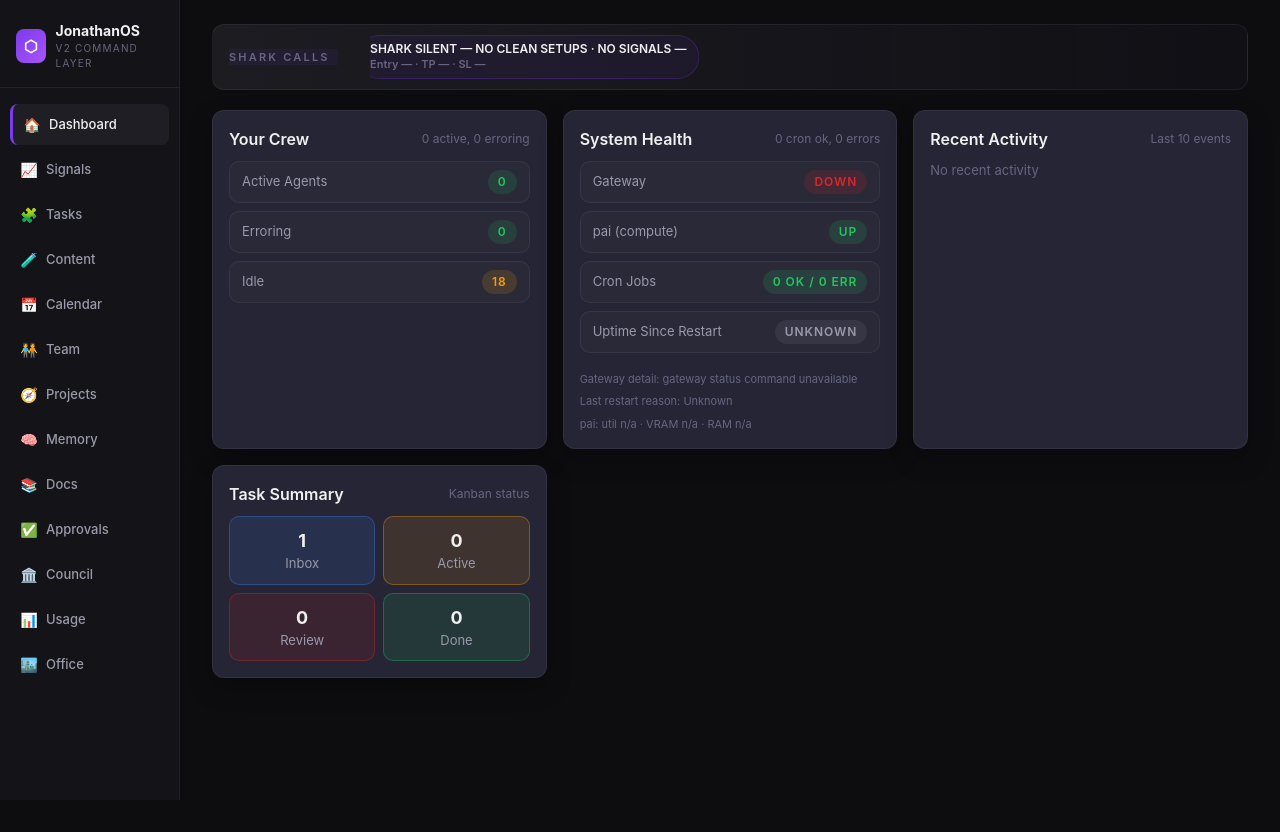
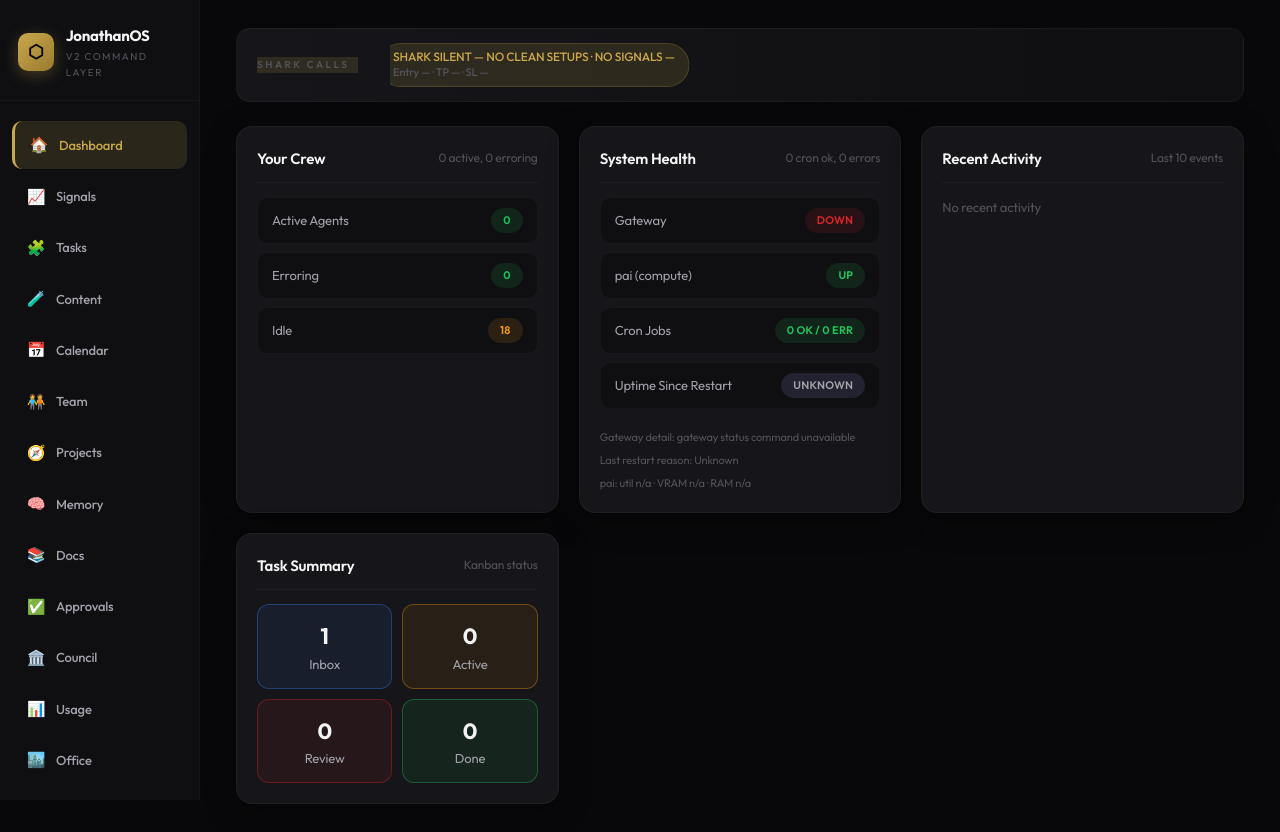
Before and after one commit to Bill-Bott47/mission-control, a Flask app: page / in a window 1280 px wide. Before the commit the page ends 800 px from the top, so only its background shows below. Run offline with Flask 3, Linux system fonts and the light colour scheme; data comes from the database, SQL or seed files in the repository; data that the repository does not hold is empty.

Commit message:
feat: UI overhaul - new design system with gold accents, Outfit/JetBrains Mono fonts, refined dark theme polish
- Replace Inter with Outfit (UI) + JetBrains Mono (code)
- Shift accent from purple to gold (#C9A84C) for workspace consistency
- Deeper blacks (#08080A) with richer card backgrounds
- Refined borders, shadows, and hover states
- Updated shell, dashboard, kanban, and base styles

```diff
--- a/static/dashboard.css
+++ b/static/dashboard.css
@@ -2,25 +2,25 @@
   display: flex;
   align-items: center;
   gap: 16px;
-  background: linear-gradient(90deg, rgba(30, 30, 36, 0.9), rgba(18, 18, 24, 0.7));
-  border: 1px solid var(--border-primary);
-  border-radius: 12px;
-  padding: 10px 16px;
+  background: linear-gradient(90deg, var(--bg-card) 0%, var(--bg-secondary) 100%);
+  border: 1px solid var(--border-subtle);
+  border-radius: 14px;
+  padding: 14px 20px;
   overflow: hidden;
-  margin-bottom: 20px;
+  margin-bottom: 24px;
 }
 
 .ticker-label {
-  font-size: 11px;
+  font-size: 10px;
   text-transform: uppercase;
-  letter-spacing: 0.2em;
+  letter-spacing: 0.25em;
   color: var(--text-muted);
   font-weight: 600;
 }
 
 .ticker-track {
   display: flex;
-  gap: 12px;
+  gap: 10px;
   align-items: center;
   flex: 1;
   overflow: hidden;
@@ -28,39 +28,55 @@
 }
 
 .ticker-item {
-  font-size: 13px;
-  padding: 6px 12px;
+  font-size: 12px;
+  padding: 6px 14px;
   border-radius: 999px;
-  background: rgba(124, 58, 237, 0.08);
-  border: 1px solid rgba(124, 58, 237, 0.25);
+  background: var(--accent-glow);
+  border: 1px solid var(--border-accent);
   cursor: pointer;
   text-decoration: none;
-  color: inherit;
+  color: var(--accent);
+  font-weight: 500;
+  transition: all 0.2s ease;
+}
+
+.ticker-item:hover {
+  background: var(--accent);
+  color: #000;
+  transform: scale(1.02);
 }
 
 .ticker-item.long { color: var(--success); border-color: rgba(34, 197, 94, 0.4); }
 .ticker-item.short { color: var(--danger); border-color: rgba(220, 38, 38, 0.4); }
-.ticker-rich { display: flex; flex-direction: column; gap: 2px; line-height: 1.2; }
-.ticker-line1 { font-size: 12px; }
-.ticker-line2 { font-size: 11px; color: var(--text-muted); }
 
 .dashboard-grid {
   display: grid;
-  grid-template-columns: repeat(auto-fit, minmax(260px, 1fr));
-  gap: 16px;
+  grid-template-columns: repeat(auto-fit, minmax(280px, 1fr));
+  gap: 20px;
 }
 
-.card-body { display: flex; flex-direction: column; gap: 10px; font-size: 13px; color: var(--text-secondary); }
+.card-body {
+  display: flex;
+  flex-direction: column;
+  gap: 12px;
+  font-size: 13px;
+  color: var(--text-secondary);
+}
 
 .crew-summary { display: grid; gap: 8px; }
 
-.card.clickable { cursor: pointer; }
+.card.clickable { cursor: pointer; transition: all 0.25s ease; }
+
+.card.clickable:hover {
+  border-color: var(--border-accent);
+  transform: translateY(-2px);
+}
 
 .crew-detail {
   display: none;
-  margin-top: 12px;
-  border-top: 1px solid var(--border-primary);
-  padding-top: 10px;
+  margin-top: 14px;
+  border-top: 1px solid var(--border-subtle);
+  padding-top: 12px;
   gap: 8px;
 }
 
@@ -71,10 +87,10 @@
   align-items: center;
   justify-content: space-between;
   gap: 10px;
-  background: rgba(255,255,255,0.02);
+  background: var(--bg-secondary);
   border-radius: 10px;
-  padding: 8px 12px;
-  border: 1px solid var(--border-primary);
+  padding: 10px 14px;
+  border: 1px solid var(--border-subtle);
 }
 
 .crew-agent-name {
@@ -95,74 +111,100 @@
   display: flex;
   align-items: center;
   justify-content: space-between;
-  background: rgba(255,255,255,0.02);
+  background: var(--bg-secondary);
   border-radius: 10px;
-  padding: 8px 12px;
-  border: 1px solid var(--border-primary);
+  padding: 10px 14px;
+  border: 1px solid var(--border-subtle);
+  transition: all 0.2s ease;
+}
+
+.crew-row:hover, .health-row:hover {
+  border-color: var(--border-accent);
 }
 
 .activity-list { display: grid; gap: 8px; }
 
 .activity-item {
-  padding: 8px 12px;
-  border-radius: 10px;
-  background: rgba(255,255,255,0.02);
-  border: 1px solid var(--border-primary);
+  padding: 12px 14px;
+  border-radius: 12px;
+  background: var(--bg-secondary);
+  border: 1px solid var(--border-subtle);
+  transition: all 0.2s ease;
+}
+
+.activity-item:hover {
+  border-color: var(--border-accent);
 }
 
 .task-summary {
   display: grid;
   grid-template-columns: repeat(auto-fit, minmax(110px, 1fr));
-  gap: 8px;
+  gap: 10px;
 }
 
 .task-chip {
-  background: rgba(255,255,255,0.02);
-  border-radius: 10px;
-  padding: 10px 12px;
+  background: var(--bg-secondary);
+  border-radius: 12px;
+  padding: 14px 16px;
   text-align: center;
-  border: 1px solid var(--border-primary);
+  border: 1px solid var(--border-subtle);
+  transition: all 0.2s ease;
 }
 
-.task-chip strong { display: block; font-size: 18px; color: var(--text-primary); }
-.task-chip.task-inbox { border-color: rgba(59, 130, 246, 0.35); background: rgba(59, 130, 246, 0.12); }
-.task-chip.task-active { border-color: rgba(245, 158, 11, 0.35); background: rgba(245, 158, 11, 0.12); }
-.task-chip.task-review { border-color: rgba(220, 38, 38, 0.35); background: rgba(220, 38, 38, 0.12); }
-.task-chip.task-done { border-color: rgba(34, 197, 94, 0.35); background: rgba(34, 197, 94, 0.12); }
+.task-chip:hover {
+  border-color: var(--border-accent);
+  transform: translateY(-1px);
+}
+
+.task-chip strong { display: block; font-size: 22px; color: var(--text-primary); font-weight: 700; }
+.task-chip.task-inbox { border-color: rgba(59, 130, 246, 0.35); background: rgba(59, 130, 246, 0.08); }
+.task-chip.task-active { border-color: rgba(245, 158, 11, 0.35); background: rgba(245, 158, 11, 0.08); }
+.task-chip.task-review { border-color: rgba(220, 38, 38, 0.35); background: rgba(220, 38, 38, 0.08); }
+.task-chip.task-done { border-color: rgba(34, 197, 94, 0.35); background: rgba(34, 197, 94, 0.08); }
 
 .status-pill {
   display: inline-block;
-  padding: 3px 10px;
+  padding: 4px 12px;
   border-radius: 999px;
-  font-size: 12px;
+  font-size: 11px;
   font-weight: 600;
-  background: rgba(255,255,255,0.06);
+  background: var(--bg-elevated);
   color: var(--text-secondary);
+  letter-spacing: 0.02em;
 }
-.status-pill.up { background: rgba(34, 197, 94, 0.15); color: #22C55E; }
-.status-pill.down { background: rgba(220, 38, 38, 0.15); color: #DC2626; }
-.status-pill.warn { background: rgba(245, 158, 11, 0.15); color: #F59E0B; }
+.status-pill.up { background: rgba(34, 197, 94, 0.12); color: #22C55E; }
+.status-pill.down { background: rgba(220, 38, 38, 0.12); color: #DC2626; }
+.status-pill.warn { background: rgba(245, 158, 11, 0.12); color: #F59E0B; }
 
 .health-grid { display: flex; flex-direction: column; gap: 8px; }
 .health-notes { display: grid; gap: 6px; margin-top: 8px; }
 .cron-errors { display: flex; flex-wrap: wrap; gap: 6px; align-items: center; }
 .cron-error-link {
   border: 1px solid rgba(220, 38, 38, 0.4);
-  background: rgba(220, 38, 38, 0.12);
+  background: rgba(220, 38, 38, 0.08);
   color: #fca5a5;
   border-radius: 999px;
   font-size: 11px;
-  padding: 4px 8px;
+  padding: 5px 10px;
   cursor: pointer;
+  transition: all 0.2s ease;
+}
+
+.cron-error-link:hover {
+  background: rgba(220, 38, 38, 0.2);
+  border-color: rgba(220, 38, 38, 0.6);
 }
 
 .page-header {
   display: flex;
   align-items: baseline;
   gap: 16px;
-  margin-bottom: 20px;
+  margin-bottom: 24px;
+  padding-bottom: 16px;
+  border-bottom: 1px solid var(--border-subtle);
 }
 .page-header h1 {
-  font-size: 24px;
+  font-size: 28px;
   font-weight: 700;
+  letter-spacing: -0.03em;
 }
--- a/static/shell.css
+++ b/static/shell.css
@@ -1,14 +1,19 @@
-/* Mission Control v2 Shell Layout */
+/* JonathanOS v2 Shell Layout */
+@import url('https://fonts.googleapis.com/css2?family=JetBrains+Mono:wght@400;500;600&family=Outfit:wght@300;400;500;600;700;800&display=swap');
+
 :root {
-  --bg-primary: #0D0D0F;
-  --bg-secondary: #141418;
-  --bg-card: #252535;
-  --border-primary: rgba(255,255,255,0.06);
-  --text-primary: #F0F0F0;
-  --text-secondary: #9999AA;
-  --text-muted: #666680;
-  --accent: #7C3AED;
-  --accent-light: #A855F7;
+  --bg-primary: #08080A;
+  --bg-secondary: #0F0F12;
+  --bg-card: #16161A;
+  --bg-elevated: #222230;
+  --border-subtle: rgba(255,255,255,0.04);
+  --border-accent: rgba(201,168,76,0.2);
+  --text-primary: #F4F4F5;
+  --text-secondary: #A1A1AA;
+  --text-muted: #52525B;
+  --accent: #C9A84C;
+  --accent-muted: #9A7B2F;
+  --accent-glow: rgba(201,168,76,0.15);
   --success: #22C55E;
   --warning: #F59E0B;
   --danger: #DC2626;
@@ -17,25 +22,27 @@
 * { box-sizing: border-box; margin: 0; padding: 0; }
 
 body {
-  font-family: -apple-system, BlinkMacSystemFont, 'Inter', sans-serif;
+  font-family: 'Outfit', -apple-system, BlinkMacSystemFont, sans-serif;
   background: var(--bg-primary);
   color: var(--text-primary);
-  line-height: 1.5;
+  line-height: 1.55;
   overflow-x: hidden;
+  font-weight: 400;
+  letter-spacing: -0.01em;
 }
 
 .shell {
   display: grid;
-  grid-template-columns: 180px 1fr;
+  grid-template-columns: 200px 1fr;
   min-height: 100vh;
 }
 
 .sidebar {
   background: var(--bg-secondary);
-  border-right: 1px solid var(--border-primary);
-  padding: 20px 0;
+  border-right: 1px solid var(--border-subtle);
+  padding: 24px 0;
   position: fixed;
-  width: 180px;
+  width: 200px;
   height: 100vh;
   overflow-y: auto;
 }
@@ -43,33 +50,34 @@ body {
 .brand {
   display: flex;
   align-items: center;
-  gap: 10px;
-  padding: 0 16px 16px;
-  border-bottom: 1px solid var(--border-primary);
-  margin-bottom: 16px;
+  gap: 12px;
+  padding: 0 18px 20px;
+  border-bottom: 1px solid var(--border-subtle);
+  margin-bottom: 20px;
 }
 
 .brand-logo {
-  width: 34px;
-  height: 34px;
-  background: linear-gradient(135deg, var(--accent), var(--accent-light));
-  border-radius: 8px;
+  width: 38px;
+  height: 38px;
+  background: linear-gradient(135deg, var(--accent) 0%, var(--accent-muted) 100%);
+  border-radius: 10px;
   display: flex;
   align-items: center;
   justify-content: center;
-  font-size: 16px;
-  color: white;
-  font-weight: 700;
+  font-size: 18px;
+  color: #000;
+  font-weight: 800;
+  box-shadow: 0 4px 16px rgba(201,168,76,0.3);
 }
 
-.brand-title { font-size: 14px; font-weight: 700; color: var(--text-primary); }
-.brand-sub { font-size: 10px; color: var(--text-muted); letter-spacing: 0.12em; text-transform: uppercase; }
+.brand-title { font-size: 15px; font-weight: 700; color: var(--text-primary); letter-spacing: -0.02em; }
+.brand-sub { font-size: 10px; color: var(--text-muted); letter-spacing: 0.15em; text-transform: uppercase; margin-top: 2px; }
 
 .nav {
   display: flex;
   flex-direction: column;
   gap: 4px;
-  padding: 0 10px;
+  padding: 0 12px;
 }
 
 .nav a {
@@ -77,49 +85,53 @@ body {
   align-items: center;
   justify-content: space-between;
   gap: 8px;
-  padding: 10px 10px;
+  padding: 12px 14px;
   text-decoration: none;
   color: var(--text-secondary);
-  border-radius: 8px;
+  border-radius: 10px;
   font-size: 13px;
   font-weight: 500;
-  transition: all 0.2s;
+  transition: all 0.2s ease;
 }
 
 .nav a .nav-left {
   display: flex;
   align-items: center;
-  gap: 8px;
+  gap: 10px;
 }
 
-.nav-icon { font-size: 14px; width: 18px; text-align: center; }
+.nav-icon { font-size: 15px; width: 20px; text-align: center; }
 
-.nav a:hover { background: rgba(124, 58, 237, 0.12); color: var(--text-primary); }
+.nav a:hover {
+  background: var(--accent-glow);
+  color: var(--text-primary);
+}
 
 .nav a.active {
-  background: #1E1E24;
-  color: var(--text-primary);
+  background: var(--accent-glow);
+  color: var(--accent);
   border-left: 3px solid var(--accent);
 }
 
 .badge {
-  background: var(--danger);
-  color: white;
+  background: var(--accent);
+  color: #000;
   font-size: 10px;
-  padding: 2px 6px;
+  font-weight: 700;
+  padding: 3px 8px;
   border-radius: 999px;
-  min-width: 18px;
+  min-width: 20px;
   text-align: center;
   line-height: 1.2;
 }
 
 .main {
-  margin-left: 180px;
-  padding: 24px 32px;
+  margin-left: 200px;
+  padding: 28px 36px;
   min-height: 100vh;
   background: var(--bg-primary);
-  width: calc(100vw - 180px);
-  max-width: calc(100vw - 180px);
+  width: calc(100vw - 200px);
+  max-width: calc(100vw - 200px);
 }
 
 .body-full .shell { grid-template-columns: 1fr; }
@@ -137,23 +149,23 @@ body {
 .global-ticker {
   display: flex;
   align-items: center;
-  background: rgba(124, 58, 237, 0.08);
-  border: 1px solid rgba(124, 58, 237, 0.15);
-  border-radius: 8px;
-  padding: 8px 12px;
-  margin-bottom: 20px;
+  background: var(--accent-glow);
+  border: 1px solid var(--border-accent);
+  border-radius: 10px;
+  padding: 10px 14px;
+  margin-bottom: 24px;
   white-space: nowrap;
   position: relative;
 }
 .ticker-label {
-  font-size: 11px;
+  font-size: 10px;
   font-weight: 700;
-  letter-spacing: 0.1em;
-  color: #7C3AED;
+  letter-spacing: 0.15em;
+  color: var(--accent);
   margin-right: 16px;
   flex-shrink: 0;
   z-index: 2;
-  background: rgba(124, 58, 237, 0.08);
+  background: var(--accent-glow);
   padding-right: 8px;
 }
 .ticker-overflow {
--- a/static/style.css
+++ b/static/style.css
@@ -1,14 +1,17 @@
 :root {
-  --bg-primary: #0D0D0F;
-  --bg-secondary: #141418;
-  --bg-card: #252535;
-  --bg-card-alt: #2A2A3C;
-  --border-primary: rgba(255,255,255,0.06);
-  --text-primary: #F0F0F0;
-  --text-secondary: #9999AA;
-  --text-muted: #666680;
-  --accent: #7C3AED;
-  --accent-dark: #6D28D9;
+  --bg-primary: #08080A;
+  --bg-secondary: #0F0F12;
+  --bg-card: #16161A;
+  --bg-card-alt: #1C1C22;
+  --bg-elevated: #222230;
+  --border-subtle: rgba(255,255,255,0.04);
+  --border-accent: rgba(201,168,76,0.2);
+  --text-primary: #F4F4F5;
+  --text-secondary: #A1A1AA;
+  --text-muted: #52525B;
+  --accent: #C9A84C;
+  --accent-muted: #9A7B2F;
+  --accent-glow: rgba(201,168,76,0.15);
   --success: #22C55E;
   --warning: #F59E0B;
   --danger: #DC2626;
@@ -18,27 +21,40 @@
 
 * { box-sizing: border-box; margin: 0; padding: 0; }
 
+@import url('https://fonts.googleapis.com/css2?family=JetBrains+Mono:wght@400;500;600&family=Outfit:wght@300;400;500;600;700;800&display=swap');
+
 body {
-  font-family: -apple-system, BlinkMacSystemFont, 'Inter', sans-serif;
+  font-family: 'Outfit', -apple-system, BlinkMacSystemFont, sans-serif;
   background: var(--bg-primary);
   color: var(--text-primary);
-  line-height: 1.5;
+  line-height: 1.55;
   min-height: 100vh;
+  font-weight: 400;
+  letter-spacing: -0.01em;
 }
 
-a { color: inherit; }
+code, pre, .mono { font-family: 'JetBrains Mono', monospace; }
+
+a { color: inherit; text-decoration: none; }
 
 .page-header {
   display: flex;
   align-items: center;
   justify-content: space-between;
   gap: 16px;
-  margin-bottom: 20px;
+  margin-bottom: 24px;
+  padding-bottom: 16px;
+  border-bottom: 1px solid var(--border-subtle);
 }
 
 .page-header h1 {
-  font-size: 24px;
+  font-size: 28px;
   font-weight: 700;
+  letter-spacing: -0.03em;
+  background: linear-gradient(135deg, var(--text-primary) 0%, var(--accent) 100%);
+  -webkit-background-clip: text;
+  -webkit-text-fill-color: transparent;
+  background-clip: text;
 }
 
 .page-header .subtle {
@@ -48,69 +64,94 @@ a { color: inherit; }
 
 .btn {
   border: 1px solid transparent;
-  border-radius: 8px;
-  padding: 8px 14px;
+  border-radius: 10px;
+  padding: 10px 18px;
   font-size: 13px;
   font-weight: 600;
   cursor: pointer;
+  transition: all 0.2s ease;
+  font-family: 'Outfit', sans-serif;
 }
 
 .btn-primary {
-  background: var(--accent);
+  background: linear-gradient(135deg, var(--accent) 0%, var(--accent-muted) 100%);
   border-color: var(--accent);
-  color: white;
+  color: #000;
+  box-shadow: 0 4px 16px rgba(201,168,76,0.25);
 }
 
-.btn-primary:hover { background: var(--accent-dark); }
+.btn-primary:hover {
+  background: linear-gradient(135deg, var(--accent) 20%, var(--accent-muted) 100%);
+  box-shadow: 0 6px 24px rgba(201,168,76,0.35);
+  transform: translateY(-1px);
+}
 
 .btn-secondary {
-  background: rgba(124, 58, 237, 0.12);
-  border-color: rgba(124, 58, 237, 0.35);
-  color: var(--text-primary);
+  background: var(--bg-card-alt);
+  border-color: var(--border-accent);
+  color: var(--accent);
 }
 
 .btn-ghost {
   background: transparent;
-  border-color: var(--border-primary);
+  border-color: var(--border-subtle);
   color: var(--text-secondary);
+}
+
+.btn-ghost:hover {
+  border-color: var(--accent);
+  color: var(--accent);
 }
 
 .card {
   background: var(--bg-card);
-  border: 1px solid var(--border-primary);
-  border-radius: 12px;
-  padding: 16px;
-  box-shadow: 0 10px 24px rgba(0,0,0,0.25);
+  border: 1px solid var(--border-subtle);
+  border-radius: 16px;
+  padding: 20px;
+  box-shadow: 0 8px 32px rgba(0,0,0,0.3);
+  transition: all 0.25s ease;
+}
+
+.card:hover {
+  border-color: var(--border-accent);
+  box-shadow: 0 12px 40px rgba(0,0,0,0.4), 0 0 0 1px var(--border-accent);
+  transform: translateY(-2px);
 }
 
 .card-header {
   display: flex;
   align-items: center;
   justify-content: space-between;
-  margin-bottom: 10px;
+  margin-bottom: 14px;
+  padding-bottom: 12px;
+  border-bottom: 1px solid var(--border-subtle);
 }
 
 .card-header h2 {
-  font-size: 16px;
+  font-size: 15px;
   font-weight: 600;
+  color: var(--text-primary);
+  letter-spacing: -0.01em;
 }
 
 .card-meta { font-size: 12px; color: var(--text-muted); }
 
 .badge {
-  background: var(--danger);
-  color: white;
+  background: var(--accent);
+  color: #000;
   border-radius: 999px;
-  padding: 2px 6px;
+  padding: 3px 8px;
   font-size: 10px;
+  font-weight: 700;
 }
 
 .status-pill {
-  padding: 2px 10px;
+  padding: 4px 12px;
   border-radius: 999px;
   font-size: 11px;
   text-transform: uppercase;
   letter-spacing: 0.08em;
+  font-weight: 600;
 }
 
 .status-pill.up { background: rgba(34, 197, 94, 0.12); color: var(--success); }
@@ -120,12 +161,20 @@ a { color: inherit; }
 .placeholder { color: var(--text-muted); font-size: 13px; }
 
 input, select, textarea {
-  background: #1B1B27;
-  border: 1px solid var(--border-primary);
-  border-radius: 8px;
+  background: var(--bg-secondary);
+  border: 1px solid var(--border-subtle);
+  border-radius: 10px;
   color: var(--text-primary);
-  padding: 8px 10px;
+  padding: 12px 14px;
   font-size: 13px;
+  font-family: 'Outfit', sans-serif;
+  transition: all 0.2s ease;
+}
+
+input:focus, select:focus, textarea:focus {
+  outline: none;
+  border-color: var(--accent);
+  box-shadow: 0 0 0 3px var(--accent-glow);
 }
 
 input::placeholder { color: var(--text-muted); }
```
Also changed, not shown: static/kanban.css (+18 -13 lines).
